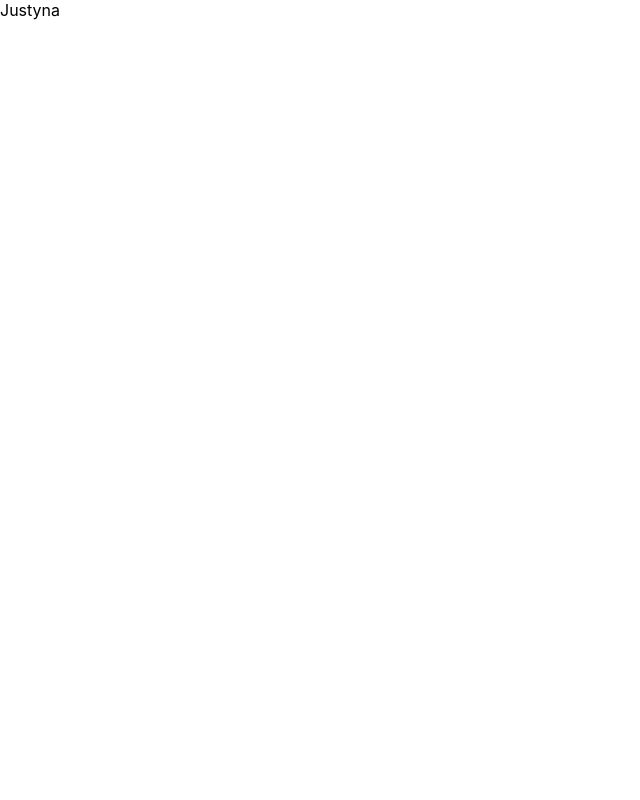
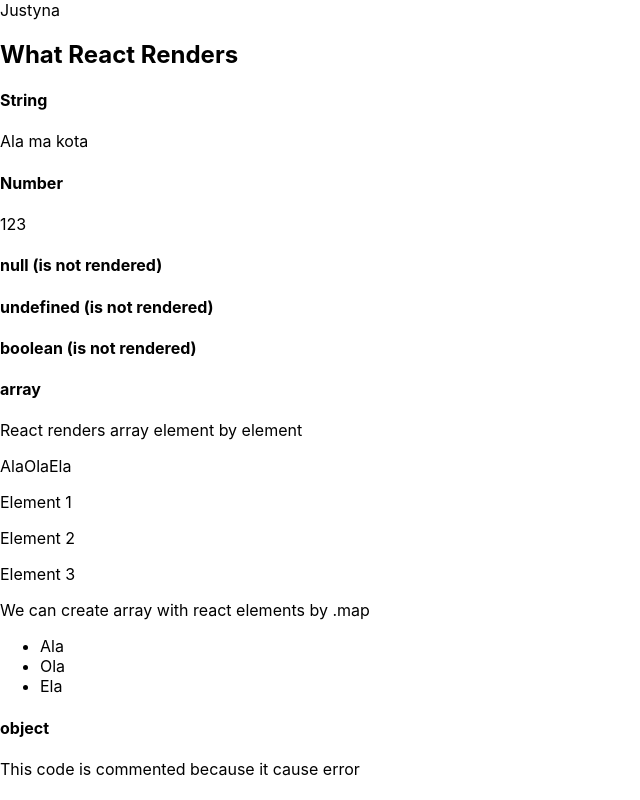
Before and after one commit to Edyta2801/exercises-reat, a React (Create React App) app: page / in a window 1280 px wide. Shown: the whole page, without its empty margins (0-640 px from the left). Built offline with nearby package versions, Linux system fonts and the light colour scheme.

Commit message:
what react renders

```diff
--- a/src/App.js
+++ b/src/App.js
@@ -1,6 +1,6 @@
 import React, { Component } from 'react';
 import DisplayMyName from './DisplayMyName'
-
+import WhatReactRenders from './WhatReactRenders'
 
 const name='Justyna'
 
@@ -9,6 +9,7 @@ const App =()=>(
         <DisplayMyName
         name={name}
         />
+        <WhatReactRenders />
       </div>
     );
 
--- /dev/null
+++ b/src/WhatReactRenders.js
@@ -0,0 +1,63 @@
+import React from 'react'
+
+const text = 'Ala ma kota'
+const names = ['Ala', 'Ola', 'Ela']
+const obj = {}
+const arrayWithReactElements = [
+    <p>Element 1</p>,
+    <p>Element 2</p>,
+    <p>Element 3</p>
+]
+
+
+
+const WhatReactRenders = (props) => (
+    <div>
+        <h2>What React Renders</h2>
+
+        <h4>String</h4>
+
+        <div>{text}</div>
+
+        <h4>Number</h4>
+
+        <div>{123}</div>
+
+        <h4>null (is not rendered)</h4>
+
+        <div>{null}</div>
+
+        <h4>undefined (is not rendered)</h4>
+
+        <div>{undefined}</div>
+
+        <h4>boolean (is not rendered)</h4>
+
+        <div>{true} {false}</div>
+
+        <h4>array</h4>
+
+        <p>React renders array element by element</p>
+
+        <div>{names}</div>
+
+        <div>{arrayWithReactElements}</div>
+
+        <p>We can create array with react elements by .map</p>
+
+        <ul>
+            {
+                names.map(name => <li>{name}</li>)
+            }
+        </ul>
+
+        <h4>object</h4>
+
+        <p>This code is commented because it cause error</p>
+
+        {/* <div>{obj}</div> */}
+
+    </div>
+)
+
+export default WhatReactRenders
```
